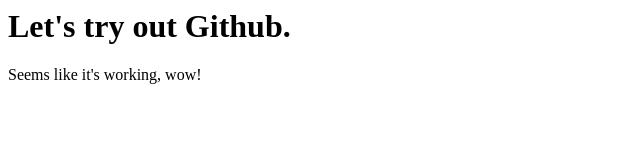
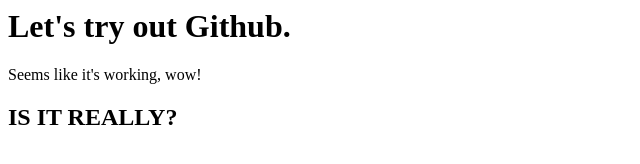
Before and after one commit to macdonaldsitolo/sitolo, a plain HTML site: page index.html in a window 1280 px wide. Shown: the whole page, without its empty margins (0-640 px from the left). Drawn offline with Linux system fonts and the light colour scheme.

Commit message:
added a paragraph 2

```diff
--- a/index.html
+++ b/index.html
@@ -7,5 +7,6 @@
 <body>
  <h1>Let's try out Github.</h1>
  <p>Seems like it's working, wow!</p>
+ <h2>IS IT REALLY?</h2>
 </body>
 </html>
```
